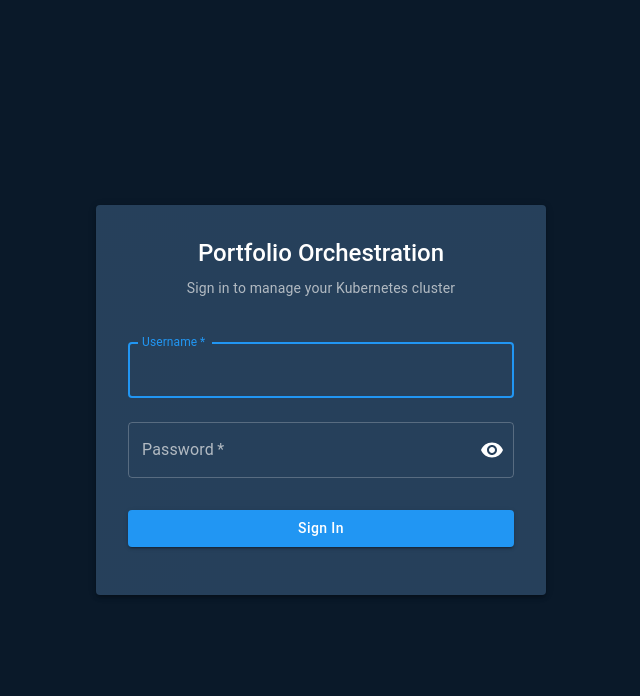
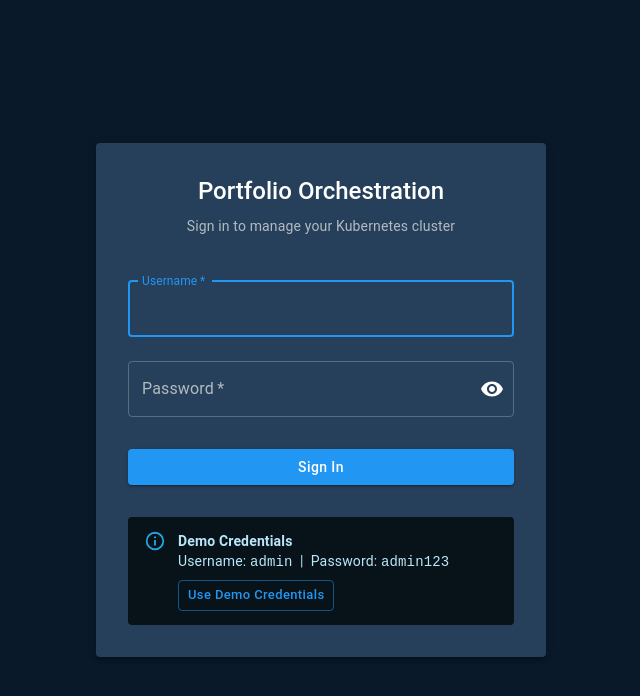
Before and after one commit to maxjeffwell/portfolio-orchestration-platform, a React (Vite) app in the folder dashboard/: page /portfolio/login in a window 1280 px wide. Shown: the top 696 px of the page, without its empty margins (319-959 px from the left). Built offline with nearby package versions, Linux system fonts and the light colour scheme; no server answers.

Commit message:
feat(login): add demo credentials info box for portfolio visitors

```diff
--- a/dashboard/src/pages/Login.jsx
+++ b/dashboard/src/pages/Login.jsx
@@ -168,6 +168,31 @@ const Login = () => {
               {loading ? 'Signing in...' : 'Sign In'}
             </Button>
           </Box>
+
+          <Alert
+            severity="info"
+            sx={{
+              mt: 2,
+              width: '100%',
+              '& .MuiAlert-message': { width: '100%' }
+            }}
+          >
+            <Typography variant="body2" sx={{ mb: 1 }}>
+              <strong>Demo Credentials</strong><br />
+              Username: <code>admin</code> &nbsp;|&nbsp; Password: <code>admin123</code>
+            </Typography>
+            <Button
+              size="small"
+              variant="outlined"
+              onClick={() => {
+                setUsername('admin');
+                setPassword('admin123');
+              }}
+              disabled={loading}
+            >
+              Use Demo Credentials
+            </Button>
+          </Alert>
         </Paper>
       </motion.div>
     </Box>
```
